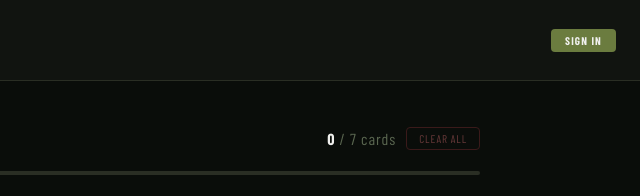
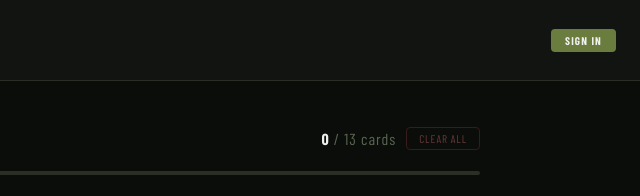
Before and after one commit to indoorfootballindex/ifl-cards, a plain HTML site: page collection.html in a window 1280 px wide. Shown: the top 196 px of the page, 640-1280 px from the left. Drawn offline with nearby package versions, Linux system fonts and the light colour scheme; a web font is replaced by a local one.

Commit message:
fix total card count for variants

```diff
--- a/collection.html
+++ b/collection.html
@@ -326,7 +326,7 @@ function getAllCards() {
 
 function getTotalUnique() {
   const seen = new Set();
-  getAllCards().forEach(c => seen.add(c.file));
+  getAllCards().forEach(c => seen.add(c.file + '|' + c.rarity));
   return seen.size;
 }
 
```
